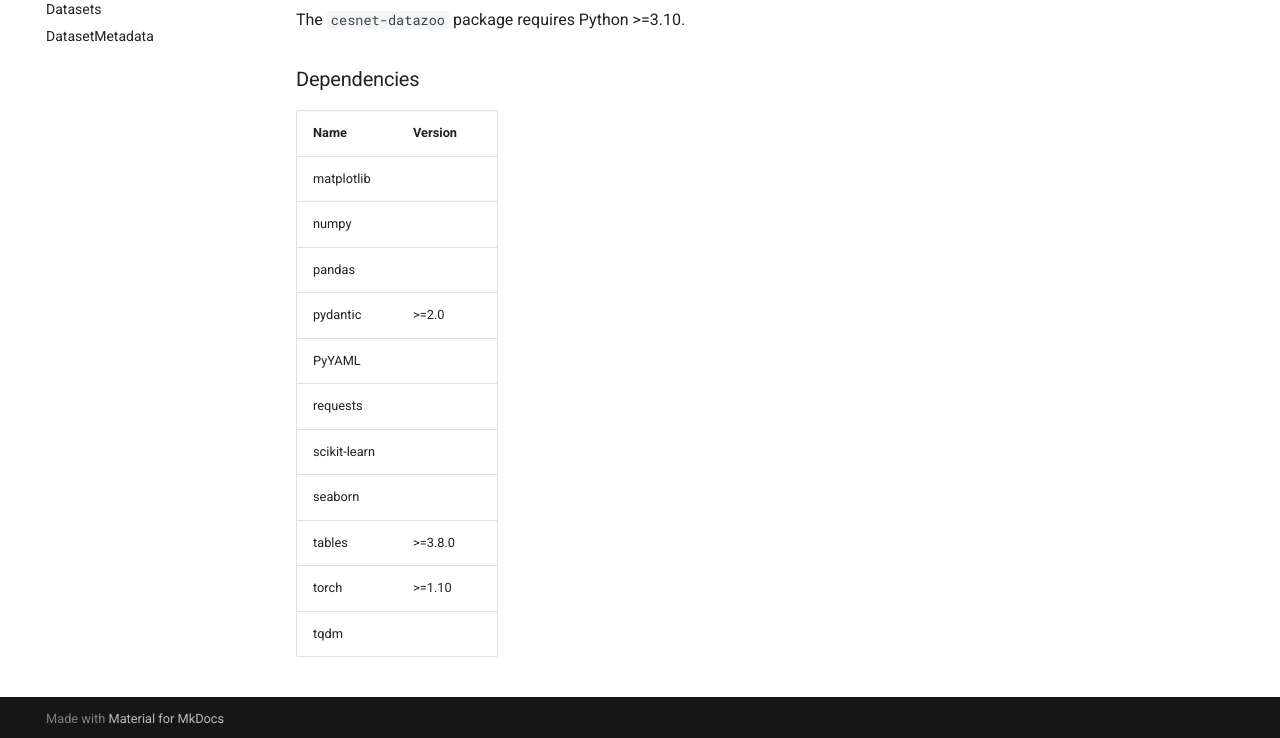
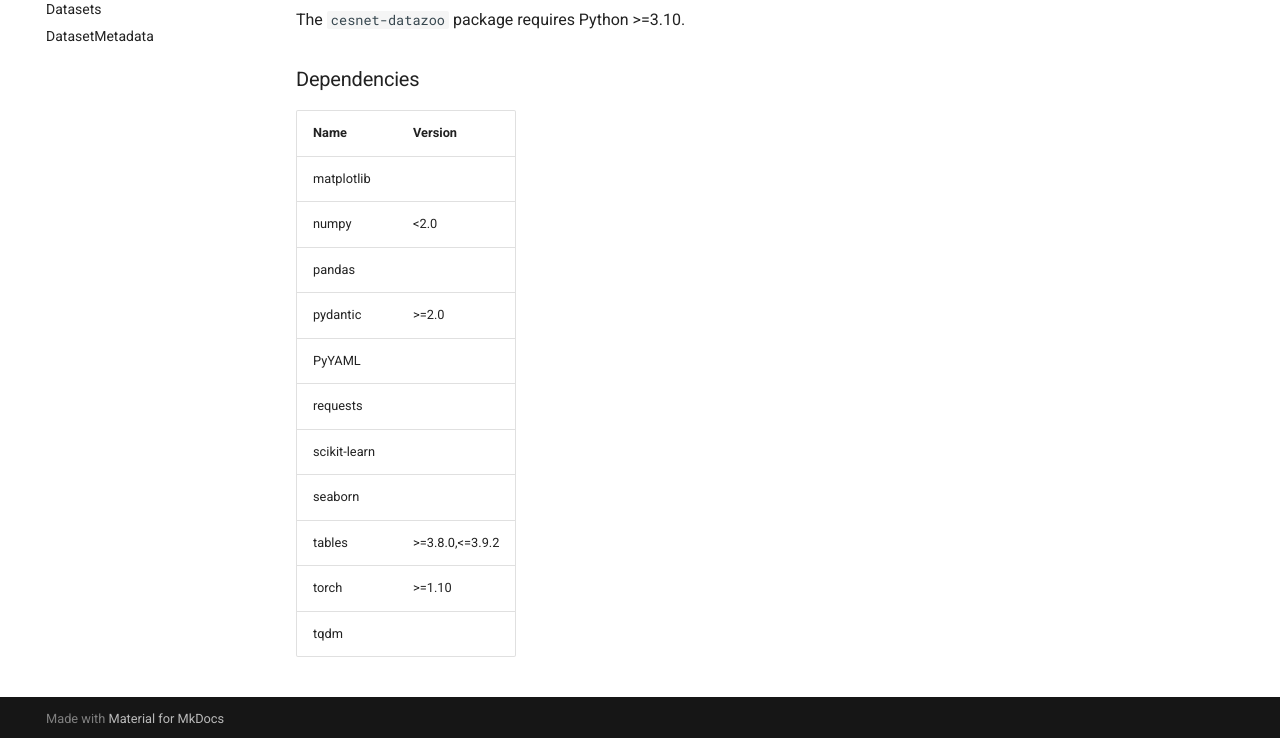
Before and after one commit to CESNET/cesnet-datazoo, an MkDocs documentation site: the page built from docs/installation.md, in a window 1280 px wide and 1184 px high. Shown: the part 443-1181 px from the top of the window. Built offline with MkDocs 1.6.1 and Material for MkDocs 9.7.7, drawn with Linux system fonts in a browser that asks for light colours; comment, search, counter and statistics services are not loaded.

Commit message:
Set numpy version to <2.0 and bump version

```diff
--- a/docs/installation.md
+++ b/docs/installation.md
@@ -15,16 +15,16 @@ The `cesnet-datazoo` package requires Python >=3.10.
 
 ### Dependencies
 
-| Name         | Version  |
-|--------------|----------|
-| matplotlib   |          |
-| numpy        |          |
-| pandas       |          |
-| pydantic     | >=2.0    |
-| PyYAML       |          |
-| requests     |          |
-| scikit-learn |          |
-| seaborn      |          |
-| tables       | >=3.8.0  |
-| torch        | >=1.10   |
-| tqdm         |          |
+| Name         | Version         |
+|--------------|-----------------|
+| matplotlib   |                 |
+| numpy        | <2.0            |
+| pandas       |                 |
+| pydantic     | >=2.0           |
+| PyYAML       |                 |
+| requests     |                 |
+| scikit-learn |                 |
+| seaborn      |                 |
+| tables       | >=3.8.0,<=3.9.2 |
+| torch        | >=1.10          |
+| tqdm         |                 |
--- a/pyproject.toml
+++ b/pyproject.toml
@@ -4,7 +4,7 @@ build-backend = "setuptools.build_meta"
 
 [project]
 name = "cesnet-datazoo"
-version = "0.1.6"
+version = "0.1.7"
 authors = [
   {name = "Jan Luxemburk", email = "luxemburk@cesnet.cz"},
   {name = "Karel Hynek", email = "hynekkar@cesnet.cz"},
@@ -31,14 +31,14 @@ requires-python = ">=3.10"
 dependencies = [
   "cesnet_models",
   "matplotlib",
-  "numpy",
+  "numpy<2.0",
   "pandas",
   "pydantic>=2.0",
   "PyYAML",
   "requests",
   "scikit-learn",
   "seaborn",
-  "tables>=3.8.0",
+  "tables>=3.8.0,<=3.9.2",
   "torch>=1.10",
   "tqdm",
 ]
```
